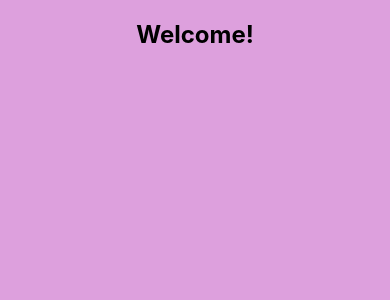
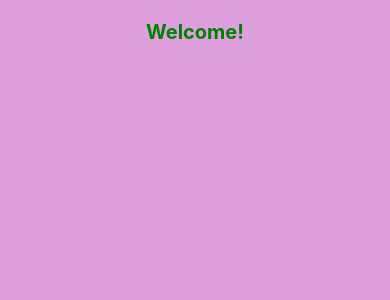
Before and after one commit to Jas667/react_native_practice_course, a React Native app: screen / in a window 390 px wide. Shown: the top 300 px of the page. Built offline with nearby package versions, Linux system fonts and the light colour scheme.

Commit message:
platform.select

```diff
--- a/App.js
+++ b/App.js
@@ -1,4 +1,4 @@
-import { StyleSheet, View, Text, SafeAreaView } from "react-native";
+import { StyleSheet, View, Text, SafeAreaView, Platform } from "react-native";
 
 export default function App() {
   return (
@@ -20,12 +20,26 @@ const styles = StyleSheet.create({
   container: {
     flex: 1,
     backgroundColor: "plum",
+    paddingTop: Platform.OS === "android" ? 25 : 0,
   },
   box: {
     padding: 20,
   },
   text: {
-    fontSize: 24,
+    ...Platform.select({
+      ios: {
+        color: "red",
+        fontSize: 20,
+      },
+      android: {
+        color: "blue",
+        fontSize: 30,
+      },
+      default: {
+        color: "green",
+        fontSize: 20,
+      },
+    }),
     fontWeight: "bold",
     textAlign: "center",
   },
```
